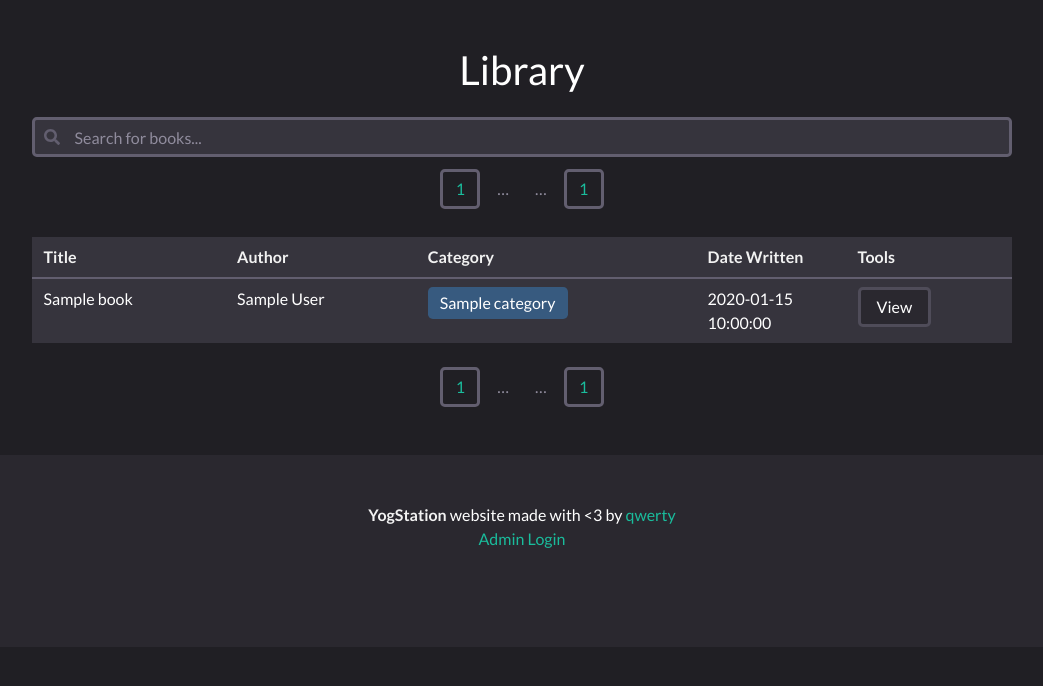
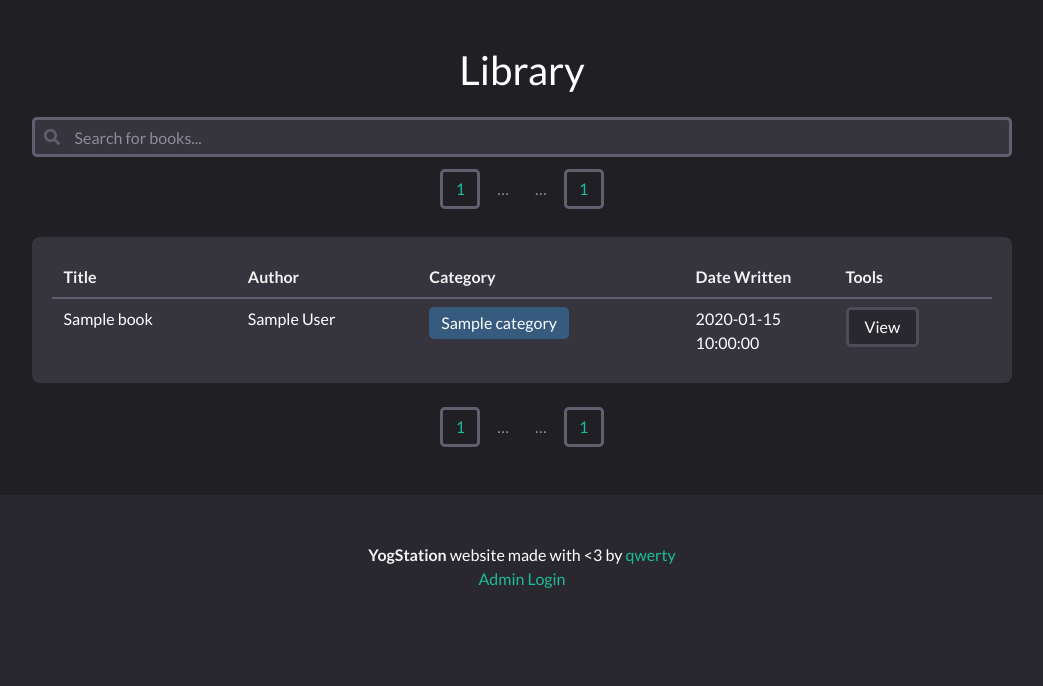
Before and after one commit to yogstation13/Yogstation.net, a Python web app: template yogsite/templates/library/library.html in a window 1280 px wide. Shown: the part 64-750 px from the top of the page, without its empty margins (118-1161 px from the left). Run offline with Jinja, Linux system fonts and the light colour scheme; the template is opened without the code that fills it: most values are stand-ins (such as "Sample title", 1, 10 or a date in 2020); some libraries are stand-ins or nearby versions.

Commit message:
box directory and library tables

```diff
--- a/yogsite/templates/directory/directory.html
+++ b/yogsite/templates/directory/directory.html
@@ -18,6 +18,7 @@
 
 			{{ pagination(page, page_count) }}
 
+			<div class="box">
 				<table class="table is-striped is-hoverable is-fullwidth">
 					<thead>
 						<tr>
@@ -45,6 +46,7 @@
 						{% endfor %}
 					</tbody>
 				</table>
+			</div>
 
 			{{ pagination(page, page_count) }}
 		</div>
--- a/yogsite/templates/library/library.html
+++ b/yogsite/templates/library/library.html
@@ -17,7 +17,7 @@
 			{{ search_form(search_query, "Search for books...") }}
 
 			{{ pagination(page, page_count) }}
-
+			<div class="box">
 				<table class="table is-striped is-hoverable is-fullwidth">
 					<thead>
 						<tr>
@@ -59,6 +59,7 @@
 						{% endfor %}
 					</tbody>
 				</table>
+			</div>
 
 			{{ pagination(page, page_count) }}
 		</div>
```
Lines whose indentation alone changed are shown as unchanged.
